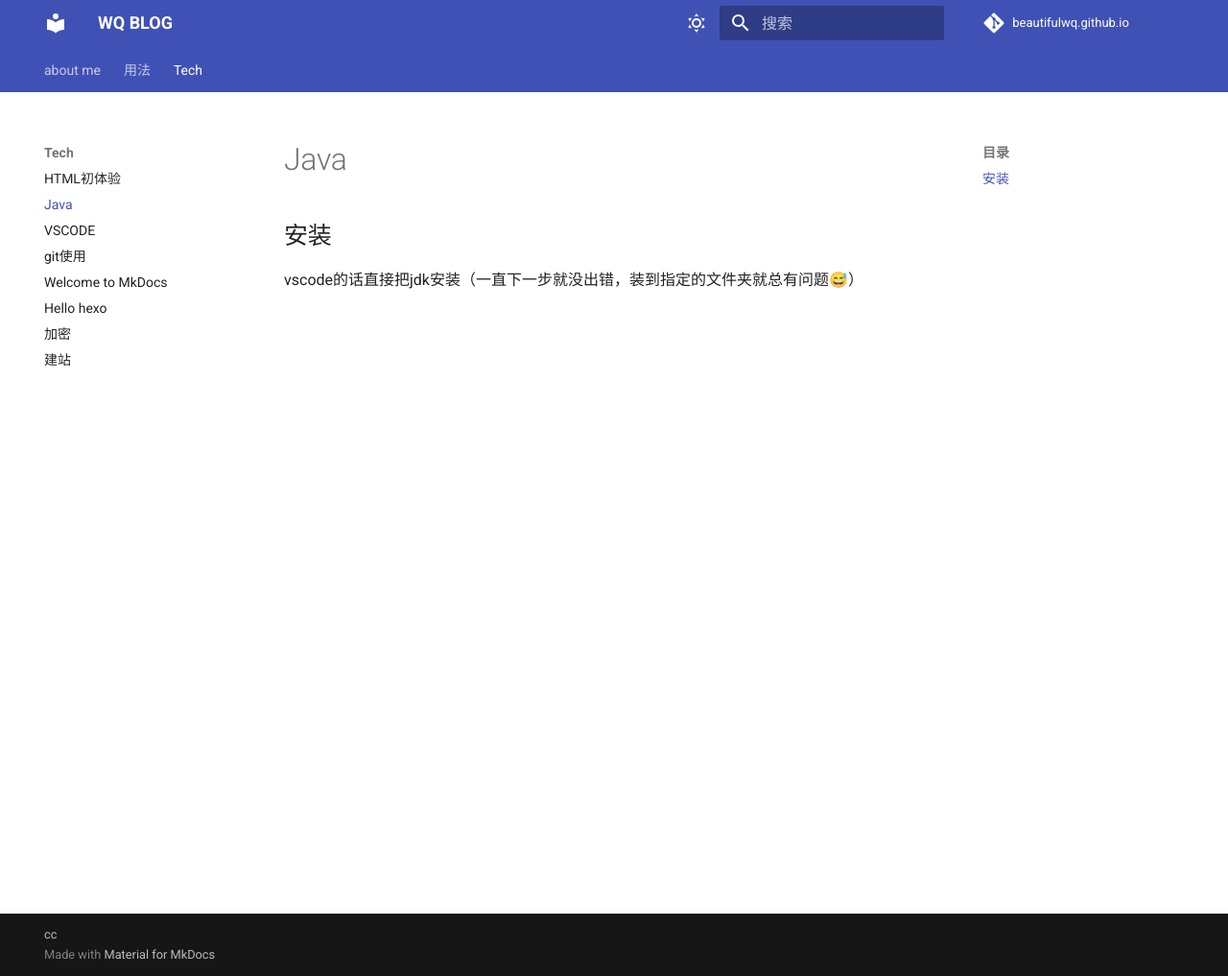
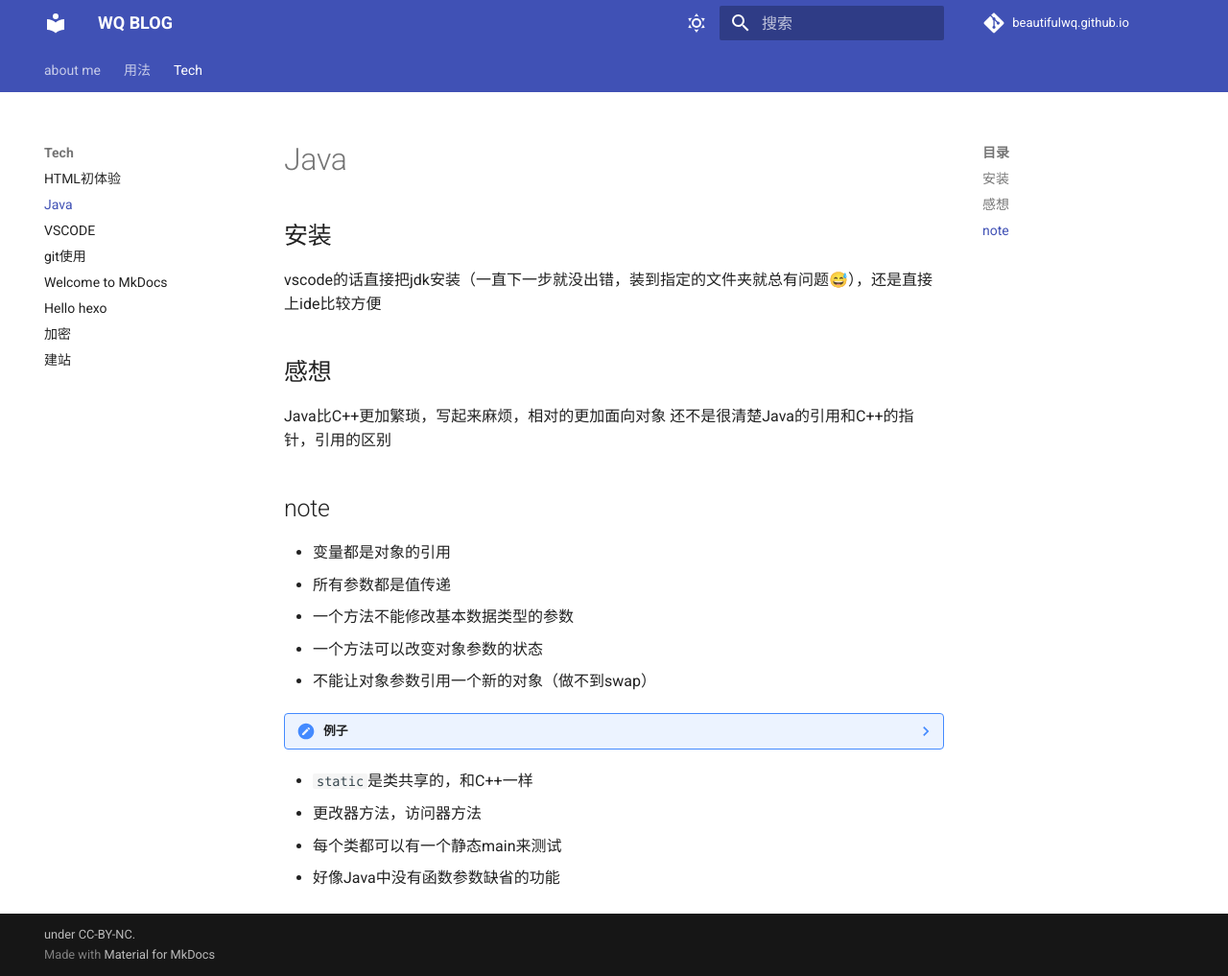
Before and after one commit to edwardwq301/wqtech, an MkDocs documentation site: the page built from docs/Tech/Java.md, in a window 1280 px wide and 1017 px high. Shown: the whole window at 96% size. Built offline with MkDocs 1.6.1 and Material for MkDocs 9.7.7, drawn with Linux system fonts in a browser that asks for light colours; nearby versions of some CDN libraries; some web fonts are replaced; library files that are not in the unit come from our copies; comment, search, counter and statistics services are not loaded.

Commit message:
java second day

````diff
--- a/docs/Tech/Java.md
+++ b/docs/Tech/Java.md
@@ -1,3 +1,66 @@
 # Java
 ## 安装
-vscode的话直接把jdk安装（一直下一步就没出错，装到指定的文件夹就总有问题😅）
+vscode的话直接把jdk安装（一直下一步就没出错，装到指定的文件夹就总有问题😅），还是直接上ide比较方便
+## 感想
+Java比C++更加繁琐，写起来麻烦，相对的更加面向对象
+还不是很清楚Java的引用和C++的指针，引用的区别
+## note
+- 变量都是对象的引用
+- 所有参数都是值传递
+- 一个方法不能修改基本数据类型的参数
+- 一个方法可以改变对象参数的状态
+- 不能让对象参数引用一个新的对象（做不到swap）
+??? note "例子"
+    ```java
+      public class Main {
+
+        public static void main(String[] args) {
+            employee ashen = new employee(100);
+            testPara(ashen);
+            /*
+            传的是ashen的复制，这个复制也引用了那个对象
+            所以能修改salary
+            */
+            System.out.println("para x");
+            int testX = 10;
+            minus2(testX);
+            /*
+            传的是testX值的复制，最后不会修改testX
+             */
+            System.out.println(testX);
+        }
+
+        public static void testPara(employee e1) {
+            e1.showSalary();
+            e1.raiseSalary(100);
+            e1.showSalary();
+        }
+
+        public static void minus2(int x) {
+            System.out.println("para is " + x);
+            x = x - 2;
+            System.out.println("para changed is " + x);
+        }
+    }
+
+    class employee {
+
+        private int salary;
+
+        public employee(int salary) {
+            this.salary = salary;
+        }
+
+        public void raiseSalary(int adding) {
+            salary += adding;
+        }
+
+        public void showSalary() {
+            System.out.println(salary);
+        }
+    }
+    ```
+- `static`是类共享的，和C++一样
+- 更改器方法，访问器方法
+- 每个类都可以有一个静态main来测试
+- 好像Java中没有函数参数缺省的功能
--- a/mkdocs.yml
+++ b/mkdocs.yml
@@ -2,12 +2,12 @@ site_name: WQ BLOG
 # site_url: https://csdiy.wiki/
 site_author: WQ
 site_description: >-
-  Learning
+  WQ CS AND SOFTWARE
 
 repo_name: beautifulwq.github.io
 repo_url: https://github.com/beautifulwq/beautifulwq.github.io/
 
-copyright: cc
+copyright: <a rel="license" href="http://creativecommons.org/licenses/by-nc/4.0/">under CC-BY-NC</a>.
 
 theme:
   name: material
````
